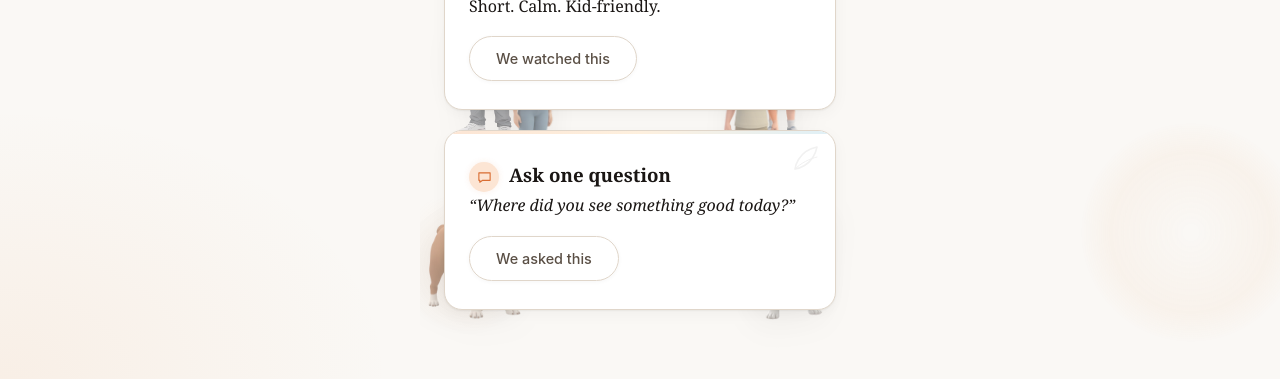
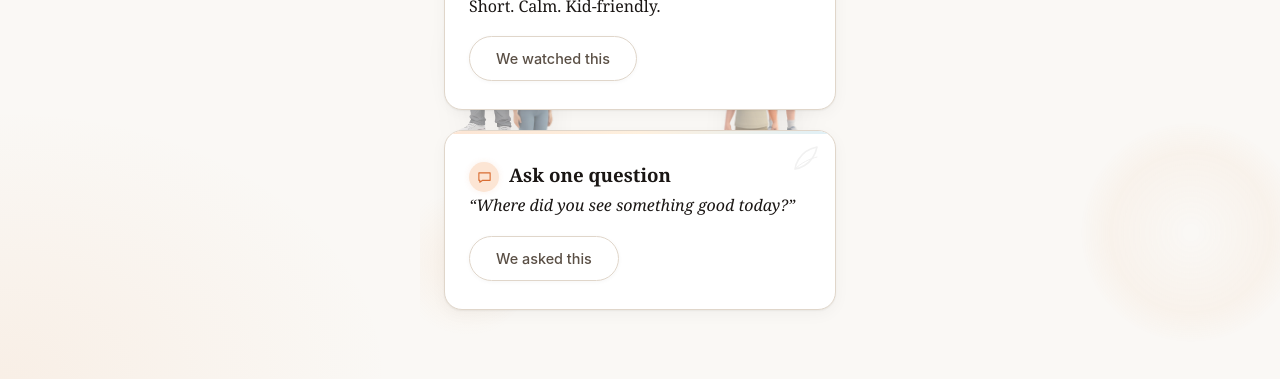
Before and after one commit to realconnormiller/Tiny-Beacons-Member-Portal, a Next.js app: page /start-here in a window 1280 px wide. Shown: the part 495-874 px from the top of the page. Built offline with nearby package versions, Linux system fonts and the light colour scheme.

Commit message:
Revert "style: dogs peek behind Ask card on start-here page"
This reverts commit 19c3c5b22a342abdd9b7330f53515607faf832d8.

```diff
--- a/src/app/start-here/page.tsx
+++ b/src/app/start-here/page.tsx
@@ -99,28 +99,8 @@ export default function StartHerePage() {
         </div>
       </div>
 
-      {/* Ask — dogs peek from behind the card */}
-      <div style={{ position: "relative", isolation: "isolate", overflow: "visible" }}>
-        <CharacterImage
-          src="/characters/copper.png"
-          anchor="bl"
-          size={260}
-          offsetX={-90}
-          offsetY={20}
-          opacity={0.6}
-          objectPosition="left bottom"
-        />
-        <CharacterImage
-          src="/characters/zero.png"
-          anchor="br"
-          size={260}
-          offsetX={90}
-          offsetY={20}
-          opacity={0.6}
-          objectPosition="right bottom"
-        />
-
-        <div className="story-panel" style={{ position: "relative", zIndex: 10 }}>
+      {/* Ask */}
+      <div className="story-panel" style={{ position: "relative" }}>
         <div className="watermark watermark--leaf" aria-hidden="true" style={{ top: 8, right: 10 }} />
         <h3>
           <span className="section-icon"><ChatIcon /></span>
@@ -141,7 +121,6 @@ export default function StartHerePage() {
           We asked this
         </Button>
       </div>
-      </div>
 
       {showModal && (
         <Modal
```
Lines whose indentation alone changed are shown as unchanged.
